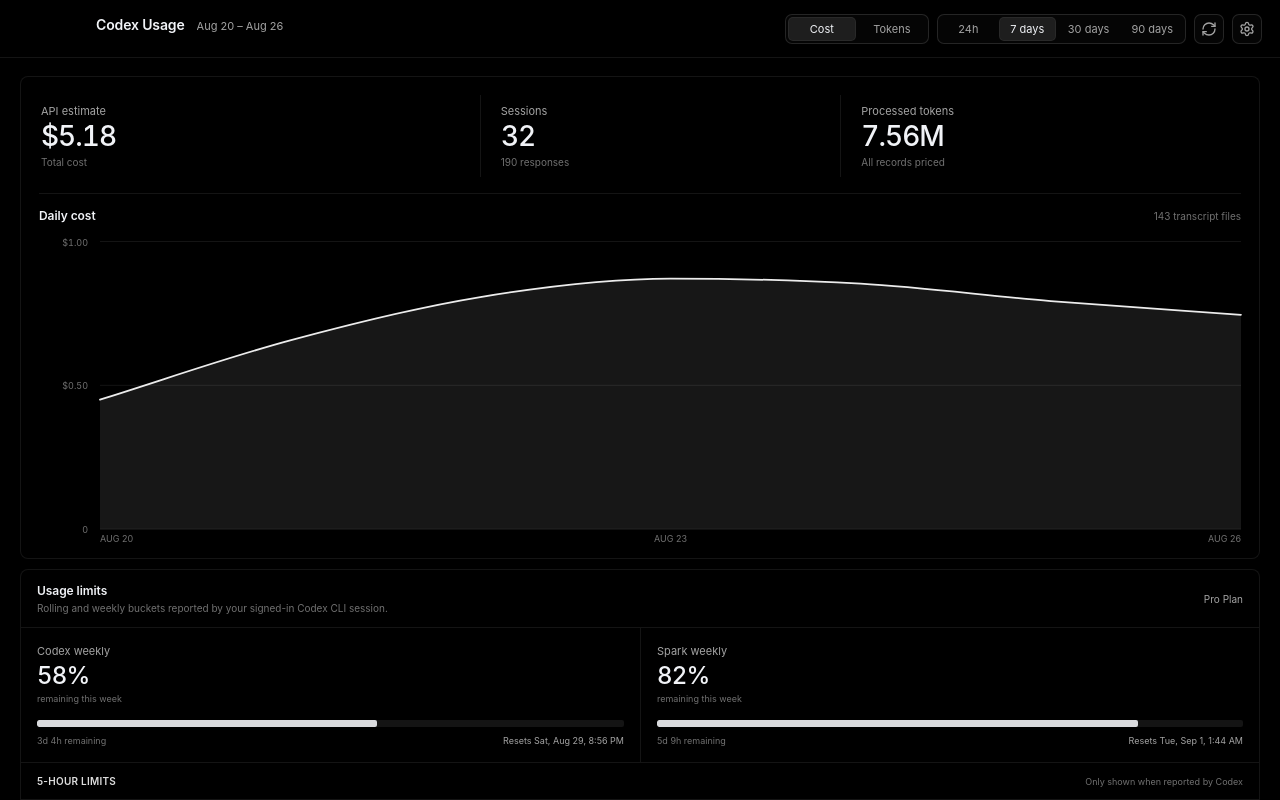
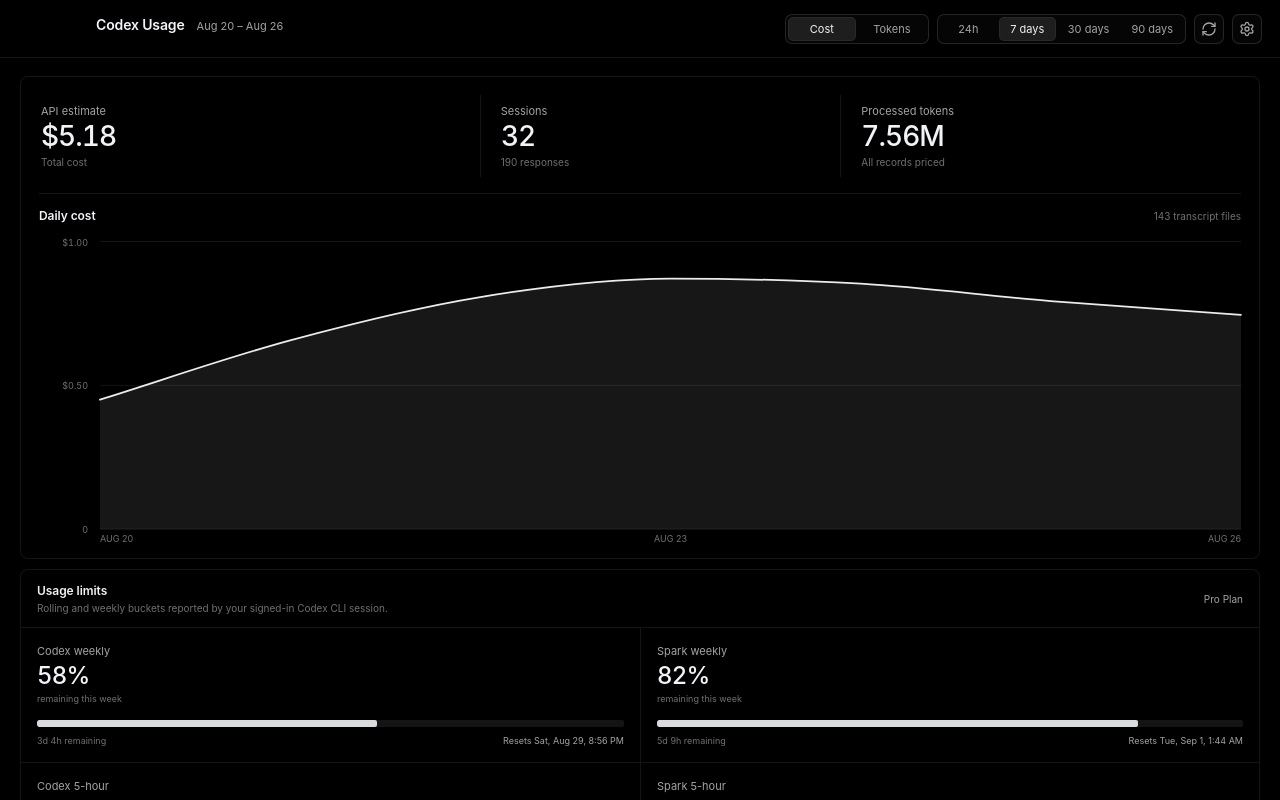
Before and after one commit to irshadelevision/codex-usage, a React (Vite) app in the folder apps/codex-usage/: page / in a window 1280 px wide. Built offline with nearby package versions, Linux system fonts and the light colour scheme.

Commit message:
fix(usage): group limits by quota

```diff
--- a/apps/codex-usage/package.json
+++ b/apps/codex-usage/package.json
@@ -1,6 +1,6 @@
 {
   "name": "@codex-usage/app",
-  "version": "0.1.26",
+  "version": "0.1.27",
   "private": true,
   "description": "A private, local-first macOS dashboard for Codex usage.",
   "author": "Irshad Ibrahim",
--- a/apps/codex-usage/src/renderer/App.tsx
+++ b/apps/codex-usage/src/renderer/App.tsx
@@ -308,27 +308,14 @@
         </div>
         <span>{status}</span>
       </div>
-      <div className="rate-limits-grid">
+      <div className="rate-limit-groups">
+        <div className="rate-limit-group" aria-label="Codex limits">
           <RateLimitCard
             label="Codex weekly"
             limit={limits.codex}
             nowMs={nowMs}
             remainingLabel="remaining this week"
           />
-        <RateLimitCard
-          label="Spark weekly"
-          limit={limits.spark}
-          nowMs={nowMs}
-          remainingLabel="remaining this week"
-        />
-      </div>
-      {limits.codexFiveHour === null && limits.sparkFiveHour === null ? null : (
-        <>
-          <div className="rate-limit-subheading">
-            <strong>5-hour limits</strong>
-            <span>Only shown when reported by Codex</span>
-          </div>
-          <div className="rate-limits-grid five-hour-limits-grid">
           {limits.codexFiveHour === null ? null : (
             <RateLimitCard
               label="Codex 5-hour"
@@ -337,6 +324,14 @@
               remainingLabel="remaining in this window"
             />
           )}
+        </div>
+        <div className="rate-limit-group" aria-label="Spark limits">
+          <RateLimitCard
+            label="Spark weekly"
+            limit={limits.spark}
+            nowMs={nowMs}
+            remainingLabel="remaining this week"
+          />
           {limits.sparkFiveHour === null ? null : (
             <RateLimitCard
               label="Spark 5-hour"
@@ -346,8 +341,7 @@
             />
           )}
         </div>
-        </>
-      )}
+      </div>
       {limits.resetCredits === null ? null : (
         <ResetCreditCard resetCredits={limits.resetCredits} nowMs={nowMs} />
       )}
--- a/apps/codex-usage/src/renderer/MenuBarView.tsx
+++ b/apps/codex-usage/src/renderer/MenuBarView.tsx
@@ -311,7 +311,6 @@
             <span>{planLabel(snapshot)}</span>
           </div>
           <LimitRow label="Codex weekly" limit={snapshot.rateLimits.codex} nowMs={nowMs} />
-          <LimitRow label="Spark weekly" limit={snapshot.rateLimits.spark} nowMs={nowMs} />
           {snapshot.rateLimits.codexFiveHour === null ? null : (
             <LimitRow
               label="Codex 5-hour"
@@ -319,6 +318,7 @@
               nowMs={nowMs}
             />
           )}
+          <LimitRow label="Spark weekly" limit={snapshot.rateLimits.spark} nowMs={nowMs} />
           {snapshot.rateLimits.sparkFiveHour === null ? null : (
             <LimitRow
               label="Spark 5-hour"
--- a/apps/codex-usage/src/renderer/sampleData.ts
+++ b/apps/codex-usage/src/renderer/sampleData.ts
@@ -217,15 +217,15 @@
       return Promise.resolve(preferences);
     },
     getAppInfo: () =>
-      Promise.resolve({ name: "Codex Usage", version: "0.1.26", author: "Irshad Ibrahim" }),
+      Promise.resolve({ name: "Codex Usage", version: "0.1.27", author: "Irshad Ibrahim" }),
     checkForUpdates: () =>
       Promise.resolve({
-        currentVersion: "0.1.26",
-        latestVersion: "0.1.26",
+        currentVersion: "0.1.27",
+        latestVersion: "0.1.27",
         updateAvailable: false,
-        releaseUrl: "https://github.com/irshadelevision/codex-usage/releases/tag/v0.1.26",
+        releaseUrl: "https://github.com/irshadelevision/codex-usage/releases/tag/v0.1.27",
         downloadUrl:
-          "https://github.com/irshadelevision/codex-usage/releases/download/v0.1.26/Codex.Usage-0.1.26-arm64.dmg",
+          "https://github.com/irshadelevision/codex-usage/releases/download/v0.1.27/Codex.Usage-0.1.27-arm64.dmg",
       }),
     openMainWindow: () => Promise.resolve(),
     openAboutWindow: () => Promise.resolve(),
--- a/apps/codex-usage/src/renderer/styles.css
+++ b/apps/codex-usage/src/renderer/styles.css
@@ -455,37 +455,17 @@
   text-transform: capitalize;
 }
 
-.rate-limits-grid {
+.rate-limit-groups {
   display: grid;
   grid-template-columns: repeat(2, minmax(0, 1fr));
 }
 
-.five-hour-limits-grid {
-  grid-template-columns: repeat(auto-fit, minmax(260px, 1fr));
-}
-
-.rate-limit-subheading {
-  display: flex;
-  min-height: 38px;
-  align-items: center;
-  justify-content: space-between;
-  gap: 16px;
-  border-top: 1px solid var(--border);
-  border-bottom: 1px solid var(--border);
-  padding: 8px 16px;
-}
-
-.rate-limit-subheading strong {
-  color: #dedede;
-  font-size: 10px;
-  font-weight: 610;
-  letter-spacing: 0.025em;
-  text-transform: uppercase;
-}
-
-.rate-limit-subheading span {
-  color: var(--quiet);
-  font-size: 9px;
+.rate-limit-group {
+  min-width: 0;
+}
+
+.rate-limit-group + .rate-limit-group {
+  border-left: 1px solid var(--border);
 }
 
 .rate-limit-card {
@@ -499,8 +479,8 @@
   padding: 16px;
 }
 
-.rate-limit-card + .rate-limit-card {
-  border-left: 1px solid var(--border);
+.rate-limit-group > .rate-limit-card + .rate-limit-card {
+  border-top: 1px solid var(--border);
 }
 
 .rate-limit-card.unavailable {
@@ -1709,11 +1689,11 @@
     gap: 10px;
   }
 
-  .rate-limits-grid {
+  .rate-limit-groups {
     grid-template-columns: minmax(0, 1fr);
   }
 
-  .rate-limit-card + .rate-limit-card {
+  .rate-limit-group + .rate-limit-group {
     border-top: 1px solid var(--border);
     border-left: 0;
   }
```
Lines whose indentation alone changed are shown as unchanged.
